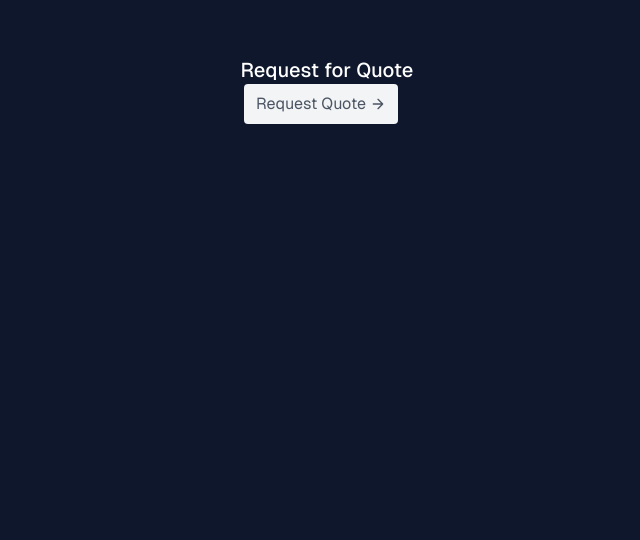
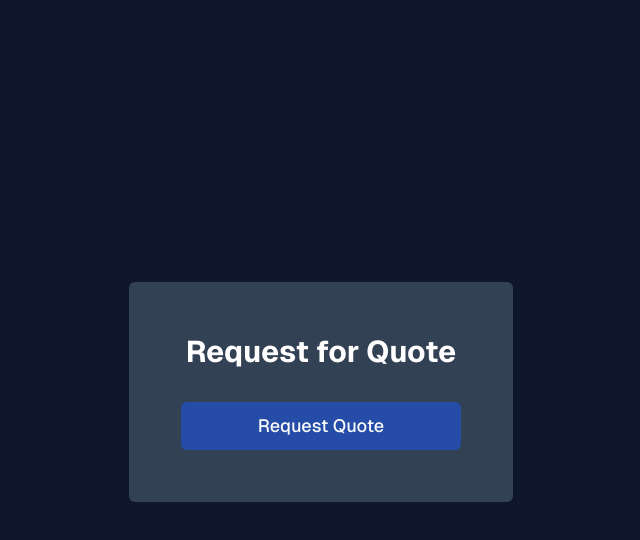
Before and after one commit to schalkburger/ovex-tech-assessment, a Next.js app: page / in a window 1280 px wide. Shown: the top 540 px of the page, without its empty margins (319-959 px from the left). Built offline with nearby package versions, Linux system fonts and the light colour scheme.

Commit message:
Landing page updates

```diff
--- a/src/app/page.tsx
+++ b/src/app/page.tsx
@@ -1,21 +1,17 @@
-import Image from "next/image";
+import Link from "next/link";
+import { Button } from "@/components/ui/button";
 
 export default function Home() {
   return (
-    <div className="grid grid-rows-[20px_1fr_20px] items-center justify-items-center min-h-screen p-8 pb-20 gap-16 sm:p-20 font-[family-name:var(--font-geist-sans)] bg-mirage-950">
-      <header className="text-gray-600 body-font w-full">
+    <div className="flex flex-col items-center justify-center h-full min-h-screen p-8 pb-20 gap-4 sm:p-20 font-[family-name:var(--font-geist-sans)] bg-mirage-950">
+      <section className="flex flex-col max-w-screen-lg min-w-96 justify-center items-center bg-slate-700 p-8 rounded-md">
         <div className="container mx-auto flex flex-col justify-between max-w-screen-lg flex-wrap p-5 items-center">
-          <a className="flex title-font font-medium items-center text-gray-900 mb-4 md:mb-0">
-            <span className="ml-3 text-xl text-white">Request for Quote</span>
-          </a>
-          <button className="inline-flex items-center bg-gray-100 border-0 py-2 px-3 focus:outline-none hover:bg-gray-200 rounded text-base mt-4 md:mt-0">
-            Request Quote
-            <svg fill="none" stroke="currentColor" stroke-linecap="round" stroke-linejoin="round" stroke-width="2" className="w-4 h-4 ml-1" viewBox="0 0 24 24">
-              <path d="M5 12h14M12 5l7 7-7 7"></path>
-            </svg>
-          </button>
+          <h1 className="text-3xl font-bold mb-4 text-white">Request for Quote</h1>
+          <Link href="/rfq" className="w-full">
+            <Button className="mt-4 w-full py-6 bg-mirage-800 hover:bg-mirage-900 text-lg">Request Quote</Button>
+          </Link>
         </div>
-      </header>
+      </section>
       <main className="flex flex-col gap-8 row-start-2 items-center sm:items-start">{/*  */}</main>
     </div>
   );
```
